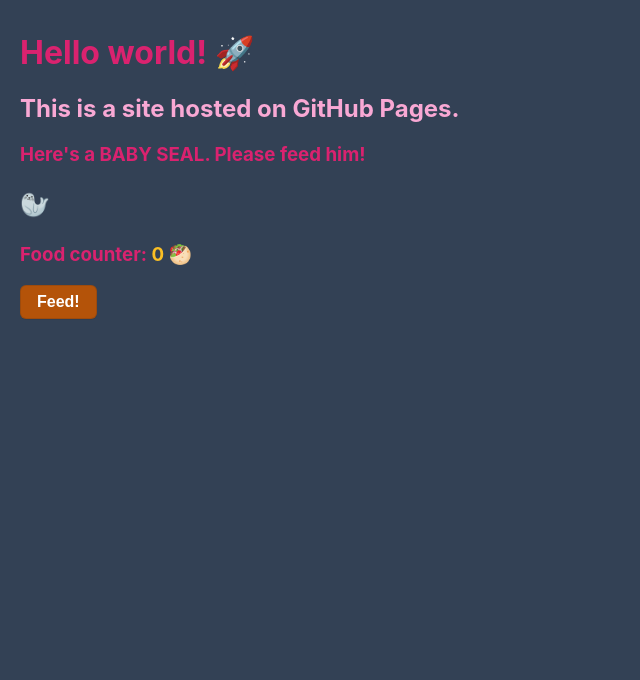
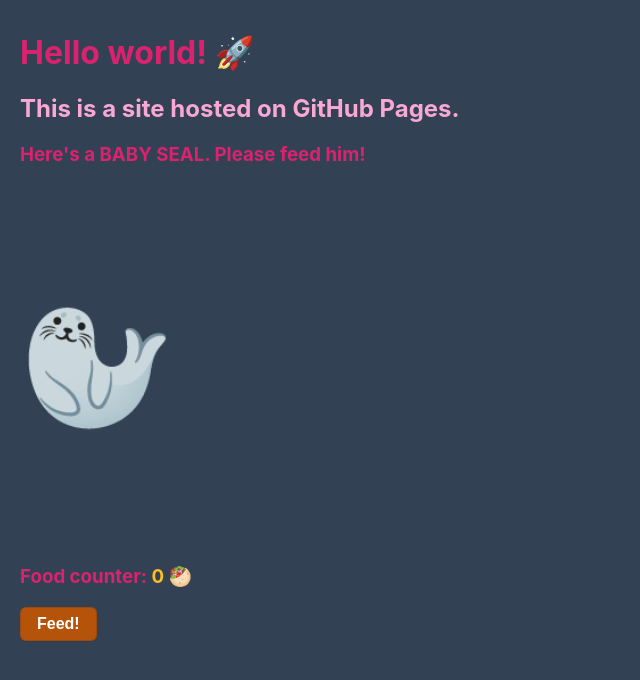
Before and after one commit to russellwong-nm2207/russellwong-nm2207.github.io, a plain HTML site: page index.html in a window 1280 px wide. Shown: the whole page, without its empty margins (0-640 px from the left). Drawn offline with Linux system fonts and the light colour scheme.

Commit message:
Add files via upload

```diff
--- a/styles/styles.css
+++ b/styles/styles.css
@@ -8,7 +8,7 @@ body {
 }
 
 .seal {
-  font-size: 24px;
+  font-size: 124px;
 }
 
 .counter {
```
